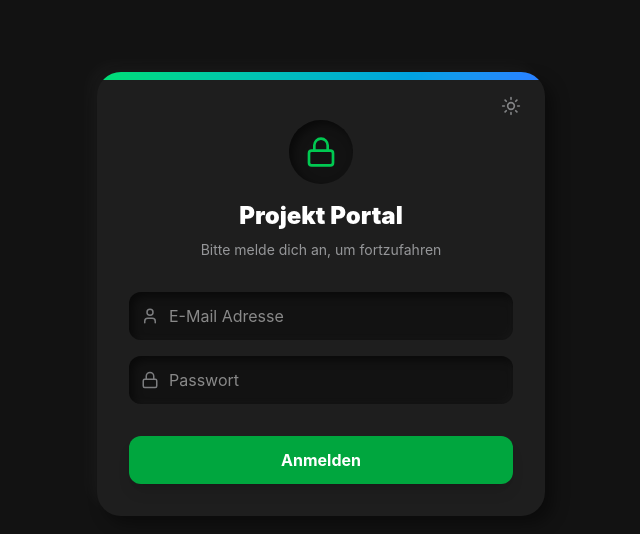
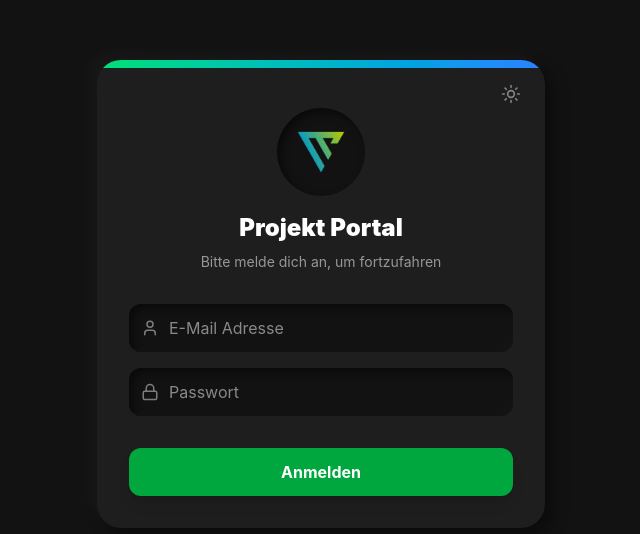
Before and after one commit to Matzelino84/Dashboard, a React (Vite) app: page / in a window 1280 px wide. Shown: the part 106-640 px from the top of the page, without its empty margins (319-959 px from the left). Built offline with nearby package versions, Linux system fonts and the light colour scheme.

Commit message:
feat: Eigenes Logo auf Login und Dashboard hinzugefügt

```diff
--- a/src/App.jsx
+++ b/src/App.jsx
@@ -80,7 +80,6 @@ export default function App() {
 
   // --- AUTO-SYNC MIT DATENBANK ---
   useEffect(() => {
-    // Nur synchronisieren, wenn wir eingeloggt sind und die Initiale Ladephase vorbei ist
     if (!session || isInitialLoad) { setIsInitialLoad(false); return; }
     if (!companyName || companyName === 'Neues Projekt') return;
 
@@ -161,7 +160,6 @@ export default function App() {
     setCurrentProjectId(null); setCompanyName('Neues Projekt'); setCustomerData({ street: '', city: '', phone: '', email: '' }); setContacts([{ id: 1, name: '', position: '', phone: '', email: '' }]); setOrderDetails({ quantity: '', conditions: '', eichaustausch: false, funkumruestung: false, other: false }); setSoftware(null); setRepairsApproved(null); setMeterInfo({ newManufacturer: '', newType: '', currentInstalled: '' }); setVehicles([]); setEmployees([]); setTasks({ parkausweise: false, mitarbeiter: false, datensatz: false, ankuendigung: false, datenimport: false }); setLvItems([{ id: Date.now(), pos: '1.01', desc: 'Zählertausch Standard', price: '' }]); setNotes(''); setKickoffDate(''); setFiles({ datensatz: null, ankuendigung: null, auftragsdokument: null }); setExtraFiles([]); setIsSidebarOpen(false);
   };
 
-  // --- PROJEKT LÖSCHEN (INKLUSIVE ALLER CLOUD-DATEIEN) ---
   const deleteProject = async (e, id) => {
     e.stopPropagation();
 
@@ -201,7 +199,6 @@ export default function App() {
   const addEmployee = () => { if (newEmployee.trim() !== '' && !employees.includes(newEmployee.trim())) { setEmployees([...employees, newEmployee.trim()]); setNewEmployee(''); setTasks(prev => ({ ...prev, mitarbeiter: true })); } };
   const removeEmployee = (empToRemove) => { const updated = employees.filter(emp => emp !== empToRemove); setEmployees(updated); if(updated.length === 0) setTasks(prev => ({ ...prev, mitarbeiter: false })); };
 
-  // --- ECHTER DATEI UPLOAD IN DIE CLOUD ---
   const handleFileUpload = async (taskKey, e) => {
     const file = e.target.files[0];
     if (!file) return;
@@ -302,7 +299,7 @@ export default function App() {
   };
 
   // ==========================================
-  // LOGIN SCREEN (Wird gezeigt, wenn nicht eingeloggt)
+  // LOGIN SCREEN
   // ==========================================
   if (!session) {
     return (
@@ -310,9 +307,12 @@ export default function App() {
         <div className={`${theme.card} p-8 rounded-3xl w-full max-w-md relative overflow-hidden`}>
           <div className="absolute top-0 left-0 w-full h-2 bg-gradient-to-r from-green-400 to-blue-500"></div>
           <div className="flex flex-col items-center mb-8 mt-4">
-            <div className={`p-4 rounded-full mb-4 ${isDark ? 'bg-[#121212] shadow-[inset_4px_4px_8px_rgba(0,0,0,0.5)]' : 'bg-[#e0e5ec] shadow-[inset_4px_4px_8px_rgba(163,177,198,0.6)]'}`}>
-              <Lock size={32} className="text-green-500" />
+
+            {/* LOGO STATT SCHLOSS */}
+            <div className={`p-5 rounded-full mb-4 flex items-center justify-center ${isDark ? 'bg-[#121212] shadow-[inset_4px_4px_8px_rgba(0,0,0,0.5)]' : 'bg-[#e0e5ec] shadow-[inset_4px_4px_8px_rgba(163,177,198,0.6)]'}`}>
+              <img src="/Messtex_Icon_Logo_RGB.png" alt="Messtex Logo" className="h-12 w-12 object-contain" />
             </div>
+
             <h2 className={`text-2xl font-black ${theme.title}`}>Projekt Portal</h2>
             <p className="text-sm opacity-60 mt-2">Bitte melde dich an, um fortzufahren</p>
           </div>
@@ -366,12 +366,12 @@ export default function App() {
   }
 
   // ==========================================
-  // MAIN APP (Wird gezeigt, wenn eingeloggt)
+  // MAIN APP
   // ==========================================
   return (
     <div className={`min-h-screen ${theme.bg} ${theme.text} font-sans selection:bg-green-500/30 transition-colors duration-500 relative`}>
 
-      {/* VORSCHAU MODAL (ABSTURZSICHER) */}
+      {/* VORSCHAU MODAL */}
       {previewFile && (
         <div className="fixed inset-0 bg-black/80 backdrop-blur-sm z-[100] flex flex-col p-4 md:p-10 transition-opacity duration-300">
           <div className="flex justify-between items-center mb-4 text-white">
@@ -400,7 +400,12 @@ export default function App() {
       {/* SIDEBAR MENÜ */}
       <div className={`fixed top-0 left-0 h-full w-80 z-50 transform transition-transform duration-500 ease-[cubic-bezier(0.4,0,0.2,1)] ${isSidebarOpen ? 'translate-x-0' : '-translate-x-full'} ${isDark ? 'bg-[#1a1a1a] border-r border-[#333] shadow-[10px_0_30px_rgba(0,0,0,0.8)]' : 'bg-[#e0e5ec] border-r border-white shadow-[10px_0_30px_rgba(163,177,198,0.5)]'}`}>
         <div className="p-6 flex justify-between items-center border-b border-gray-500/20">
-          <h2 className={`text-xl font-bold flex items-center gap-2 ${theme.title}`}><Briefcase size={20} className="text-green-500"/> Alle Projekte</h2>
+
+          {/* LOGO IN DER SIDEBAR */}
+          <h2 className={`text-xl font-bold flex items-center gap-3 ${theme.title}`}>
+            <img src="/Messtex_Icon_Logo_RGB.png" alt="Logo" className="h-6 w-6 object-contain" /> Alle Projekte
+          </h2>
+
           <button onClick={() => setIsSidebarOpen(false)} className={`p-2 rounded-full transition-colors hover:scale-110 ${isDark ? 'hover:bg-[#333] text-gray-400' : 'hover:bg-white text-gray-600'}`}><X size={24} /></button>
         </div>
         <div className="p-4 space-y-4 overflow-y-auto h-[calc(100vh-80px)] custom-scrollbar">
@@ -435,6 +440,10 @@ export default function App() {
             <div className="flex flex-col md:flex-row md:items-center justify-between gap-4 mb-4">
               <div className="flex items-center gap-4 w-full">
                 <button onClick={() => setIsSidebarOpen(true)} className={`p-3 rounded-2xl flex-shrink-0 transition-all duration-300 hover:scale-105 ${isDark ? 'bg-[#2a2a2a] text-white shadow-[inset_2px_2px_5px_rgba(0,0,0,0.5)]' : 'bg-white text-gray-800 shadow-[5px_5px_10px_rgba(163,177,198,0.5),-5px_-5px_10px_rgba(255,255,255,0.8)]'}`}><Menu size={28} /></button>
+
+                {/* LOGO IM HEADER */}
+                <img src="/Messtex_Icon_Logo_RGB.png" alt="Logo" className="h-10 w-10 md:h-12 md:w-12 object-contain hidden sm:block drop-shadow-lg" />
+
                 <input type="text" value={companyName} onChange={(e) => setCompanyName(e.target.value)} className={`text-4xl md:text-6xl lg:text-7xl font-extrabold bg-transparent border-none outline-none w-full truncate ${isDark ? 'text-white' : 'text-gray-800 drop-shadow-md'}`} placeholder="Firmenname..." />
               </div>
 
```
Also changed, not shown: public/Messtex_Icon_Logo_RGB.png (added).
